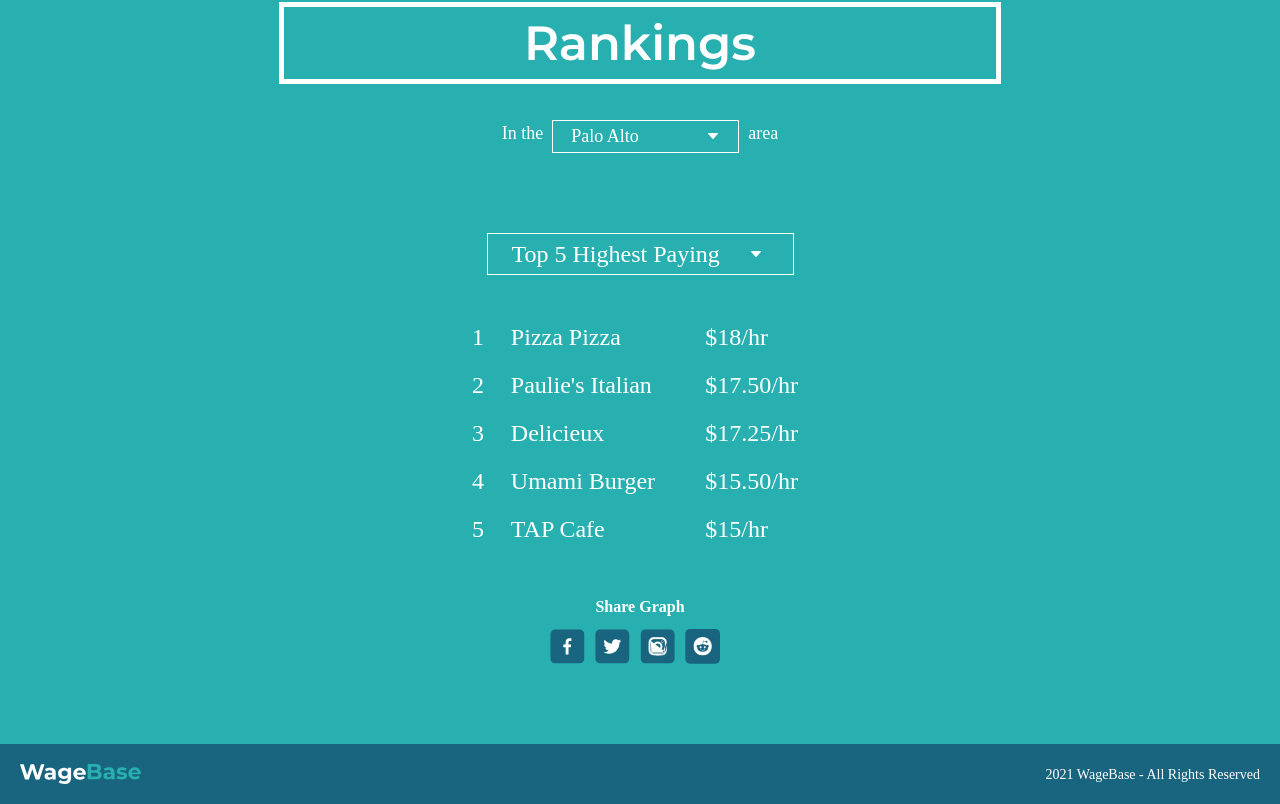
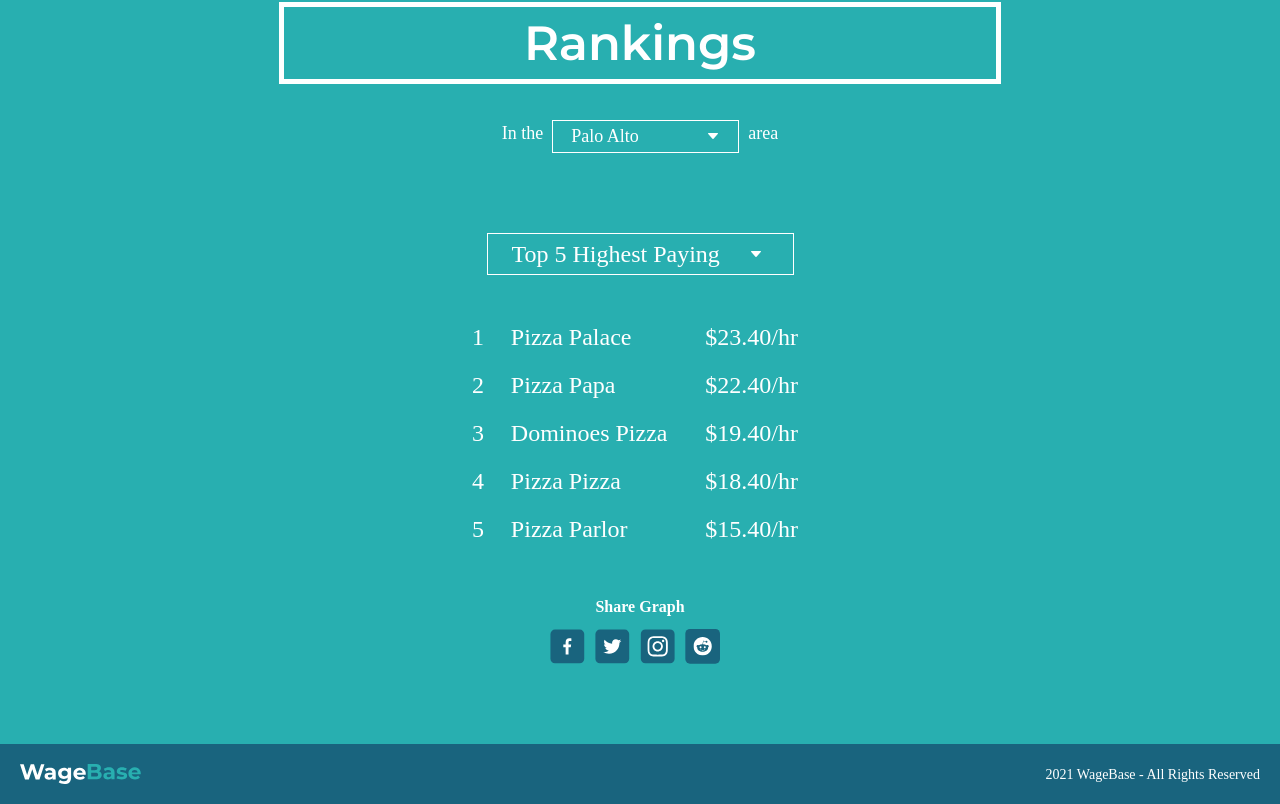
Before and after one commit to girishbarca/Wagebase, a React (Create React App) app: page / in a window 1280 px wide. Shown: the part 898-1702 px from the top of the page. Built offline with nearby package versions, Linux system fonts and the light colour scheme.

Commit message:
Rankings Task Completed

```diff
--- a/src/common.css
+++ b/src/common.css
@@ -1,5 +1,5 @@
 * {
-    font-family: 'Avenir'
+  font-family: "Avenir";
 }
 
 .custom-btn {
@@ -35,18 +35,20 @@
 }
 
 .custom-btn-primary {
-	background: #28AFB0;
+  background: #28afb0;
 }
 
 .custom-btn-secondary {
-	background: #19647E;
+  background: #19647e;
 }
 
 .custom-btn-tertiary {
-	background: #DDCECD;
+  background: #ddcecd;
 }
 
-.custom-btn:hover {opacity: 0.8}
+.custom-btn:hover {
+  opacity: 0.8;
+}
 
 a {
   text-decoration: none;
@@ -58,7 +60,7 @@
 
 .standalone-link {
   text-decoration-line: underline;
-	color: #28AFB0;
+  color: #28afb0;
   font-family: Avenir;
   font-style: normal;
   font-weight: 800;
@@ -67,7 +69,8 @@
 }
 
 .standalone-link:hover {
-	opacity: 0.8
+  opacity: 0.8;
+  text-decoration: underline;
 }
 
 .custom-btn-group {
--- a/src/components/Rankings.js
+++ b/src/components/Rankings.js
@@ -1,67 +1,101 @@
-import React from "react";
-import { Col, Row } from "react-bootstrap";
+import React, { useEffect, useState } from "react";
+import { Row } from "react-bootstrap";
+import { Link } from "react-router-dom";
 
 import ShareComponent from "./ShareComponent";
 
-import Dropdown from "react-dropdown";
+import { RANKINGS_DATA } from "../data/mock";
 
 import "./css/Rankings.css";
 
+const CustomDropdownSelector = (props) => {
+  return (
+    <select
+      name={props.name}
+      id={props.id}
+      className={`rankings-dropdown-selector ${props.dropdownSize}`}
+      onChange={(e) => props.handler(e)}
+      value={props.value}
+    >
+      {props.options.map((option) => {
+        return <option value={option}>{option}</option>;
+      })}
+    </select>
+  );
+};
+
+const RankingTableRow = (props) => {
+  return (
+    <Link className="ranking-link" to={`/restaurant/${props.restaurantID}`}>
+      <tr>
+        <td className="rankings-number">{props.number}</td>
+        <td className="rankings-name">{props.name}</td>
+        <td className="rankings-wage">{props.wage}</td>
+      </tr>
+    </Link>
+  );
+};
+
 const Rankings = () => {
+  const locationNames = Object.keys(RANKINGS_DATA);
+
+  const [currentLocation, setCurrentLocation] = useState(locationNames[0]);
+  const [currentCategory, setCurrentCategory] = useState(
+    Object.keys(RANKINGS_DATA[currentLocation])[0]
+  );
+  const [rankings, setRankings] = useState([]);
+  const [shouldUpdateRankings, setShouldUpdateRankings] = useState(true);
+
+  const onLocationChange = (e) => {
+    setCurrentLocation(e.target.value);
+    setCurrentCategory(Object.keys(RANKINGS_DATA[e.target.value])[0]);
+    setShouldUpdateRankings(true);
+  };
+
+  const onCategoryChange = (e) => {
+    setCurrentCategory(e.target.value);
+    setShouldUpdateRankings(true);
+  };
+
+  useEffect(() => {
+    if (shouldUpdateRankings) {
+      setRankings(RANKINGS_DATA[currentLocation][currentCategory]);
+      setShouldUpdateRankings(false);
+    }
+  }, [shouldUpdateRankings]);
+
+  const locationDropdownProps = {
+    dropdownSize: "dropdown-medium",
+    handler: onLocationChange,
+    name: "location",
+    id: "location",
+    value: currentLocation,
+    options: Object.keys(RANKINGS_DATA),
+  };
+
+  const rankingCategoryDropdownProps = {
+    dropdownSize: "dropdown-large",
+    handler: onCategoryChange,
+    name: "category",
+    id: "category",
+    value: currentCategory,
+    options: Object.keys(RANKINGS_DATA[currentLocation]),
+  };
+
   return (
     <div className="rankings-container">
       <div className="rankings-header">Rankings</div>
       <Row className="rankings-location-selector-container justify-content-md-center">
-        In the{" "}
-        <select
-          name="location"
-          id="location"
-          className="rankings-dropdown-selector"
-        >
-          <option value="Palo Alto">Palo Alto</option>
-          <option value="Menlo Park">Menlo Park</option>
-          <option value="Mountain View">Mountain View</option>
-        </select>{" "}
-        area
+        In the <CustomDropdownSelector {...locationDropdownProps} /> area
       </Row>
       <Row className="rankings-type-selector-container justify-content-md-center">
-        <select
-          name="location"
-          id="location"
-          className="rankings-dropdown-selector dropdown-large"
-        >
-          <option value="Top 5 Highest Paying">Top 5 Highest Paying</option>
-          <option value="Top 5 Lowest Paying">Top 5 Lowest Paying</option>
-          <option value="Top 5 on Yelp">Top 5 on Yelp</option>
-        </select>{" "}
+        <CustomDropdownSelector {...rankingCategoryDropdownProps} />
       </Row>
       <div className="rankings-table-container">
         <table className="rankings-table">
-          <tr>
-            <td className="rankings-number">1</td>
-            <td className="rankings-name">Pizza Pizza</td>
-            <td className="rankings-wage">$18/hr</td>
-          </tr>
-          <tr>
-            <td className="rankings-number">2</td>
-            <td className="rankings-name">Paulie's Italian</td>
-            <td className="rankings-wage">$17.50/hr</td>
-          </tr>
-          <tr>
-            <td className="rankings-number">3</td>
-            <td className="rankings-name">Delicieux</td>
-            <td className="rankings-wage">$17.25/hr</td>
-          </tr>
-          <tr>
-            <td className="rankings-number">4</td>
-            <td className="rankings-name">Umami Burger</td>
-            <td className="rankings-wage">$15.50/hr</td>
-          </tr>
-          <tr>
-            <td className="rankings-number">5</td>
-            <td className="rankings-name">TAP Cafe</td>
-            <td className="rankings-wage">$15/hr</td>
-          </tr>
+          {rankings.map((ranking) => {
+            return <RankingTableRow {...ranking} />;
+          })}
         </table>
       </div>
       <div className="rankings-share-container">
--- a/src/components/css/Rankings.css
+++ b/src/components/css/Rankings.css
@@ -81,3 +81,9 @@
 .rankings-share-container {
   margin-top: 3em;
 }
+
+.ranking-link {
+  color: white;
+  cursor: pointer;
+  transition: 0.3s;
+}
--- a/src/data/mock.js
+++ b/src/data/mock.js
@@ -336,37 +336,108 @@
     waiter_wage: 18,
     cook_wage: 17,
     chef_wage: 16,
-    greeter_wage: 17.5
+    greeter_wage: 17.5,
   },
   "Redwood City": {
     waiter_wage: 18,
     cook_wage: 17,
     chef_wage: 16,
-    greeter_wage: 17.5
+    greeter_wage: 17.5,
   },
   "Mountain View": {
     waiter_wage: 18,
     cook_wage: 17,
     chef_wage: 16,
-    greeter_wage: 17.5
+    greeter_wage: 17.5,
   },
   "San Francisco": {
     waiter_wage: 18,
     cook_wage: 17,
     chef_wage: 16,
-    greeter_wage: 17.5
+    greeter_wage: 17.5,
   },
-  "Sunnyvale": {
+  Sunnyvale: {
     waiter_wage: 18,
     cook_wage: 17,
     chef_wage: 16,
-    greeter_wage: 17.5
+    greeter_wage: 17.5,
   },
-  "Stanford": {
+  Stanford: {
     waiter_wage: 18,
     cook_wage: 17,
     chef_wage: 16,
-    greeter_wage: 17.5
+    greeter_wage: 17.5,
   },
+};
 
-}
+export const RANKINGS_DATA = {
+  "Palo Alto": {
+    "Top 5 Highest Paying": [
+      { number: 1, name: "Pizza Palace", wage: "$23.40/hr", restaurantID: 2 },
+      { number: 2, name: "Pizza Papa", wage: "$22.40/hr", restaurantID: 1 },
+      { number: 3, name: "Dominoes Pizza", wage: "$19.40/hr", restaurantID: 5 },
+      { number: 4, name: "Pizza Pizza", wage: "$18.40/hr", restaurantID: 0 },
+      { number: 5, name: "Pizza Parlor", wage: "$15.40/hr", restaurantID: 4 },
+    ],
+    "Top 5 Lowest Paying": [
+      { number: 1, name: "Pizzerio", wage: "$14.40/hr", restaurantID: 3 },
+      { number: 2, name: "Pizza Parlor", wage: "$15.40/hr", restaurantID: 4 },
+      { number: 3, name: "Pizza Pizza", wage: "$18.40/hr", restaurantID: 0 },
+      { number: 4, name: "Dominoes Pizza", wage: "$19.40/hr", restaurantID: 5 },
+      { number: 5, name: "Pizza Papa", wage: "$22.40/hr", restaurantID: 1 },
+    ],
+    "Top 5 on Yelp": [
+      { number: 1, name: "Dominoes Pizza", wage: "$19.40/hr", restaurantID: 5 },
+      { number: 2, name: "Pizza Parlor", wage: "$15.40/hr", restaurantID: 4 },
+      { number: 3, name: "Pizza Papa", wage: "$22.40/hr", restaurantID: 1 },
+      { number: 4, name: "Pizza Palace", wage: "$23.40/hr", restaurantID: 2 },
+      { number: 5, name: "Pizza Pizza", wage: "$18.40/hr", restaurantID: 0 },
+    ],
+  },
+  "Menlo Park": {
+    "Top 5 Highest Paying": [
+      { number: 1, name: "Pizza Palace", wage: "$23.40/hr", restaurantID: 2 },
+      { number: 2, name: "Pizza Papa", wage: "$22.40/hr", restaurantID: 1 },
+      { number: 3, name: "Dominoes Pizza", wage: "$19.40/hr", restaurantID: 5 },
+      { number: 4, name: "Pizza Pizza", wage: "$18.40/hr", restaurantID: 0 },
+      { number: 5, name: "Pizza Parlor", wage: "$15.40/hr", restaurantID: 4 },
+    ],
+    "Top 5 Lowest Paying": [
+      { number: 1, name: "Pizzerio", wage: "$14.40/hr", restaurantID: 3 },
+      { number: 2, name: "Pizza Parlor", wage: "$15.40/hr", restaurantID: 4 },
+      { number: 3, name: "Pizza Pizza", wage: "$18.40/hr", restaurantID: 0 },
+      { number: 4, name: "Dominoes Pizza", wage: "$19.40/hr", restaurantID: 5 },
+      { number: 5, name: "Pizza Papa", wage: "$22.40/hr", restaurantID: 1 },
+    ],
+    "Top 5 on Yelp": [
+      { number: 1, name: "Dominoes Pizza", wage: "$19.40/hr", restaurantID: 5 },
+      { number: 2, name: "Pizza Parlor", wage: "$15.40/hr", restaurantID: 4 },
+      { number: 3, name: "Pizza Papa", wage: "$22.40/hr", restaurantID: 1 },
+      { number: 4, name: "Pizza Palace", wage: "$23.40/hr", restaurantID: 2 },
+      { number: 5, name: "Pizza Pizza", wage: "$18.40/hr", restaurantID: 0 },
+    ],
+  },
+  "Mountain View": {
+    "Top 5 Highest Paying": [
+      { number: 1, name: "Pizza Palace", wage: "$23.40/hr", restaurantID: 2 },
+      { number: 2, name: "Pizza Papa", wage: "$22.40/hr", restaurantID: 1 },
+      { number: 3, name: "Dominoes Pizza", wage: "$19.40/hr", restaurantID: 5 },
+      { number: 4, name: "Pizza Pizza", wage: "$18.40/hr", restaurantID: 0 },
+      { number: 5, name: "Pizza Parlor", wage: "$15.40/hr", restaurantID: 4 },
+    ],
+    "Top 5 Lowest Paying": [
+      { number: 1, name: "Pizzerio", wage: "$14.40/hr", restaurantID: 3 },
+      { number: 2, name: "Pizza Parlor", wage: "$15.40/hr", restaurantID: 4 },
+      { number: 3, name: "Pizza Pizza", wage: "$18.40/hr", restaurantID: 0 },
+      { number: 4, name: "Dominoes Pizza", wage: "$19.40/hr", restaurantID: 5 },
+      { number: 5, name: "Pizza Papa", wage: "$22.40/hr", restaurantID: 1 },
+    ],
+    "Top 5 on Yelp": [
+      { number: 1, name: "Dominoes Pizza", wage: "$19.40/hr", restaurantID: 5 },
+      { number: 2, name: "Pizza Parlor", wage: "$15.40/hr", restaurantID: 4 },
+      { number: 3, name: "Pizza Papa", wage: "$22.40/hr", restaurantID: 1 },
+      { number: 4, name: "Pizza Palace", wage: "$23.40/hr", restaurantID: 2 },
+      { number: 5, name: "Pizza Pizza", wage: "$18.40/hr", restaurantID: 0 },
+    ],
+  },
+};
```
Also changed, not shown: src/img/insta.svg. Lines whose indentation alone changed are shown as unchanged.
